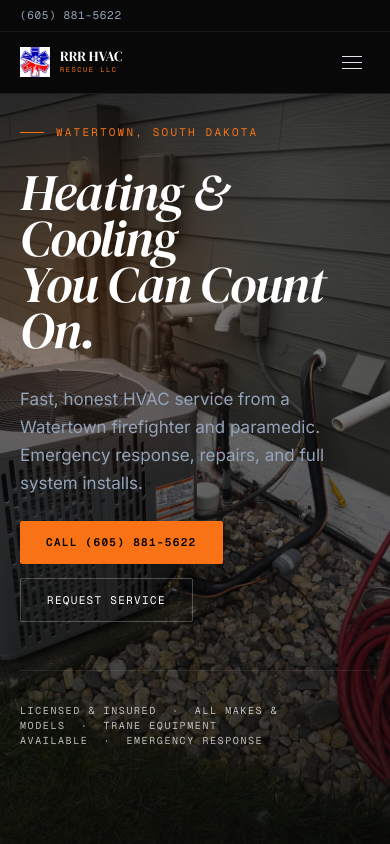
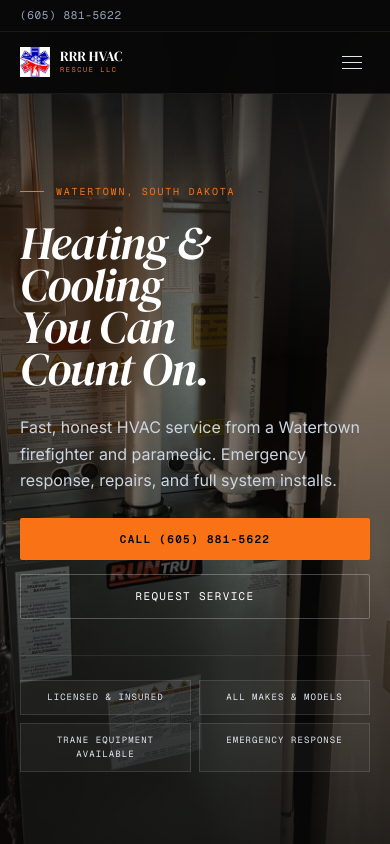
Before and after one commit to steinbros1012/RRR-HVAC, a Next.js app: page / in a window 390 px wide. Shown: the top 844 px of the page. Built offline with nearby package versions, Linux system fonts and the light colour scheme.

Commit message:
fix: optimize hero for mobile

```diff
--- a/src/app/globals.css
+++ b/src/app/globals.css
@@ -114,3 +114,57 @@ body {
 .animate-marquee-paused {
   animation-play-state: paused;
 }
+
+/* ─── Hero mobile behavior ─────────────────────────────────────────────── */
+
+@keyframes heroFade {
+  0% {
+    opacity: 0;
+    transform: scale(1);
+  }
+  6% {
+    opacity: 1;
+    transform: scale(1.02);
+  }
+  24% {
+    opacity: 1;
+    transform: scale(1.06);
+  }
+  31% {
+    opacity: 0;
+    transform: scale(1.08);
+  }
+  100% {
+    opacity: 0;
+    transform: scale(1.08);
+  }
+}
+
+.hero-slide {
+  backface-visibility: hidden;
+  transform: translateZ(0);
+}
+
+@media (max-width: 640px) {
+  .hero-cta-group {
+    width: 100%;
+    flex-direction: column;
+  }
+
+  .hero-cta-primary,
+  .hero-cta-secondary {
+    width: 100%;
+    text-align: center;
+    justify-content: center;
+  }
+
+  .hero-trust-line {
+    display: none;
+  }
+
+  .hero-trust-grid {
+    display: grid !important;
+    grid-template-columns: repeat(2, minmax(0, 1fr));
+    gap: 0.5rem;
+  }
+}
--- a/src/components/Hero.tsx
+++ b/src/components/Hero.tsx
@@ -3,6 +3,7 @@
 import { useEffect, useState } from "react";
 
 const PHONE = "(605) 881-5622";
+const HERO_ROTATION_SECONDS = 18;
 
 const HERO_IMAGES = [
   {
@@ -23,8 +24,14 @@ const HERO_IMAGES = [
   },
 ];
 
+const TRUST_ITEMS = [
+  "Licensed & Insured",
+  "All Makes & Models",
+  "Trane Equipment Available",
+  "Emergency Response",
+];
+
 export default function Hero() {
-  const [activeImage, setActiveImage] = useState(0);
   const [prefersReducedMotion, setPrefersReducedMotion] = useState(false);
 
   useEffect(() => {
@@ -37,31 +44,19 @@ export default function Hero() {
     return () => mediaQuery.removeEventListener("change", updatePreference);
   }, []);
 
-  useEffect(() => {
-    if (prefersReducedMotion) {
-      return;
-    }
-
-    const interval = window.setInterval(() => {
-      setActiveImage((current) => (current + 1) % HERO_IMAGES.length);
-    }, 3500);
-
-    return () => window.clearInterval(interval);
-  }, [prefersReducedMotion]);
-
   return (
-    <section style={{ position: "relative", minHeight: "100vh", overflow: "hidden" }}>
+    <section style={{ position: "relative", minHeight: "100svh", overflow: "hidden" }}>
       {/* Background */}
       <div aria-hidden="true" style={{ position: "absolute", inset: 0 }}>
         {HERO_IMAGES.map((image, index) => {
-          const isActive = index === activeImage;
-
           return (
             // eslint-disable-next-line @next/next/no-img-element
             <img
               key={image.src}
               src={image.src}
+              fetchPriority={index === 0 ? "high" : "auto"}
               alt=""
+              className="hero-slide"
               style={{
                 position: "absolute",
                 inset: 0,
@@ -69,12 +64,15 @@ export default function Hero() {
                 height: "100%",
                 objectFit: "cover",
                 objectPosition: image.objectPosition,
-                opacity: isActive ? 1 : 0,
-                transform: isActive ? "scale(1.035)" : "scale(1)",
-                transition: prefersReducedMotion
-                  ? "opacity 0.2s ease"
-                  : "opacity 1.6s ease, transform 6.8s ease",
-                willChange: "opacity, transform",
+                opacity: index === 0 ? 1 : 0,
+                transform: "scale(1.035)",
+                animation: prefersReducedMotion
+                  ? "none"
+                  : `heroFade ${HERO_ROTATION_SECONDS}s linear infinite`,
+                animationDelay: prefersReducedMotion
+                  ? "0s"
+                  : `${(index * HERO_ROTATION_SECONDS) / HERO_IMAGES.length * -1}s`,
+                willChange: prefersReducedMotion ? "auto" : "opacity, transform",
               }}
             />
           );
@@ -106,14 +104,15 @@ export default function Hero() {
           display: "flex",
           flexDirection: "column",
           justifyContent: "flex-end",
-          minHeight: "100vh",
-          paddingBottom: "6rem",
+          minHeight: "100svh",
+          paddingTop: "8rem",
+          paddingBottom: "4.5rem",
         }}
       >
         {/* Location eyebrow */}
-        <div style={{ display: "flex", alignItems: "center", gap: "0.75rem", marginBottom: "1.75rem" }}>
+        <div style={{ display: "flex", alignItems: "center", gap: "0.75rem", marginBottom: "1.5rem", flexWrap: "wrap" }}>
           <div style={{ width: "24px", height: "1px", background: "#F97316" }} />
-          <span className="font-mono uppercase" style={{ fontSize: "11px", letterSpacing: "0.2em", color: "#F97316" }}>
+          <span className="font-mono uppercase" style={{ fontSize: "10px", letterSpacing: "0.18em", color: "#F97316" }}>
             Watertown, South Dakota
           </span>
         </div>
@@ -122,13 +121,13 @@ export default function Hero() {
         <h1
           className="font-serif"
           style={{
-            fontSize: "clamp(3.2rem, 7.5vw, 6.5rem)",
+            fontSize: "clamp(2.9rem, 10vw, 6.5rem)",
             color: "#FFFFFF",
             lineHeight: 0.9,
             letterSpacing: "-0.03em",
             fontStyle: "italic",
-            marginBottom: "2rem",
-            maxWidth: "16ch",
+            marginBottom: "1.5rem",
+            maxWidth: "11ch",
           }}
         >
           Heating &amp; Cooling
@@ -138,14 +137,14 @@ export default function Hero() {
 
         {/* Subhead + CTAs side by side on desktop */}
         <div className="flex flex-col sm:flex-row sm:items-end gap-6 sm:gap-16">
-          <p className="font-body" style={{ fontSize: "1.0625rem", color: "#94A3B8", maxWidth: "28rem", lineHeight: 1.65 }}>
+          <p className="font-body" style={{ fontSize: "1rem", color: "#CBD5E1", maxWidth: "28rem", lineHeight: 1.65 }}>
             Fast, honest HVAC service from a Watertown firefighter and paramedic.
             Emergency response, repairs, and full system installs.
           </p>
-          <div style={{ display: "flex", gap: "0.875rem", flexWrap: "wrap", flexShrink: 0 }}>
+          <div className="hero-cta-group" style={{ display: "flex", gap: "0.875rem", flexWrap: "wrap", flexShrink: 0 }}>
             <a
               href={`tel:${PHONE.replace(/\D/g, "")}`}
-              className="font-mono uppercase font-semibold"
+              className="font-mono uppercase font-semibold hero-cta-primary"
               style={{
                 fontSize: "11px",
                 letterSpacing: "0.12em",
@@ -163,7 +162,7 @@ export default function Hero() {
             </a>
             <a
               href="/contact"
-              className="font-mono uppercase"
+              className="font-mono uppercase hero-cta-secondary"
               style={{
                 fontSize: "11px",
                 letterSpacing: "0.12em",
@@ -189,9 +188,9 @@ export default function Hero() {
         </div>
 
         {/* Trust line */}
-        <div style={{ marginTop: "3rem", paddingTop: "2rem", borderTop: "1px solid rgba(255,255,255,0.08)" }}>
+        <div style={{ marginTop: "2.25rem", paddingTop: "1.5rem", borderTop: "1px solid rgba(255,255,255,0.08)" }}>
           <p
-            className="font-mono"
+            className="font-mono hero-trust-line"
             style={{
               fontSize: "10px",
               letterSpacing: "0.16em",
@@ -200,8 +199,29 @@ export default function Hero() {
               textShadow: "0 1px 16px rgba(255,255,255,0.08)",
             }}
           >
-            Licensed &amp; Insured&nbsp;&nbsp;·&nbsp;&nbsp;All Makes &amp; Models&nbsp;&nbsp;·&nbsp;&nbsp;Trane Equipment Available&nbsp;&nbsp;·&nbsp;&nbsp;Emergency Response
+            {TRUST_ITEMS.join("  ·  ")}
           </p>
+
+          <div className="hero-trust-grid" style={{ display: "none" }}>
+            {TRUST_ITEMS.map((item) => (
+              <div
+                key={item}
+                className="font-mono uppercase"
+                style={{
+                  fontSize: "9px",
+                  letterSpacing: "0.12em",
+                  color: "#E2E8F0",
+                  border: "1px solid rgba(255,255,255,0.12)",
+                  background: "rgba(255,255,255,0.04)",
+                  padding: "10px 12px",
+                  textAlign: "center",
+                  textWrap: "balance",
+                }}
+              >
+                {item}
+              </div>
+            ))}
+          </div>
         </div>
       </div>
     </section>
```
